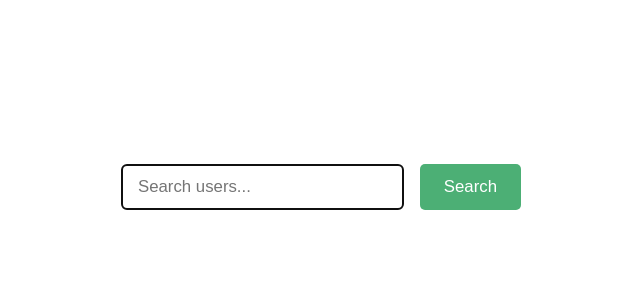
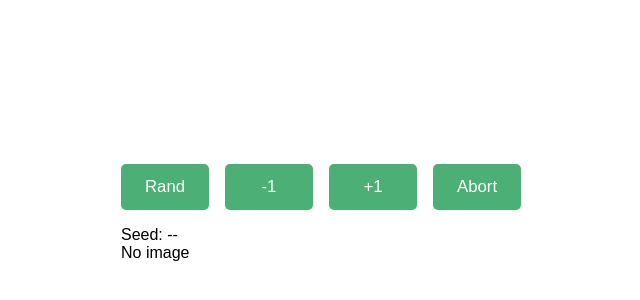
Before and after one commit to camilodelvasto/uxdeclarative, a Vue app: page /two in a window 1280 px wide. Shown: the part 36-336 px from the top of the page, without its empty margins (319-959 px from the left). Built offline with nearby package versions, Linux system fonts and the light colour scheme.

Commit message:
Add temp commit

```diff
--- a/src/App.vue
+++ b/src/App.vue
@@ -43,7 +43,7 @@ body, button, input, textarea {
   border-radius: 5px; /* Slightly rounded corners */
 }
 
-.search-button {
+.search-button, button {
   padding: 0.5rem 1.5rem;
   background-color: #4CAF75; /* Green color */
   border: none;
@@ -69,6 +69,18 @@ body, button, input, textarea {
     background-color: #3e8e41 !important;
   }
 }
+button {
+  padding: 0.5rem 0.25rem;
+}
+
+.button-bar {
+  display: flex;
+  justify-content: space-between;
+  margin-bottom: 1rem;
+}
+.fixie {
+  width: 22%;
+}
 
 .search-button:hover {
   background-color: #45a049;
--- /dev/null
+++ b/src/components/Declarative.vue
@@ -0,0 +1,100 @@
+<template>
+  <div class="container">
+    <div class="button-bar">
+      <button @click="action = generateSeed" class="fixie">Rand</button>
+      <button @click="action = decrementSeed" class="fixie">-1</button>
+      <button @click="action = incrementSeed" class="fixie">+1</button>
+      <button @click="action = abort" class="fixie">Abort</button>
+    </div>
+    <div class="results">
+      <div class="seed">Seed: {{ seed !== null ? seed : '--' }}</div>
+      <div class="image">
+        <img v-if="imageUrl" :src="imageUrl" @error="handleImageError" />
+        <div v-else class="placeholder">No image</div>
+      </div>
+    </div>
+  </div>
+</template>
+
+<script setup>
+import { computed, ref, watch } from 'vue'
+
+const seed = ref(null);
+const action = ref(null);
+
+watch(action, async (newAction) => {
+  console.log('action', newAction)
+  if (actions[newAction]) {
+    await actions[newAction]();
+  }
+  action.value = null;
+});
+
+let isAborted = false;
+let isGenerating = false;
+
+const generateSeed = async () => {
+  if (isGenerating) {
+    return;
+  }
+
+  isAborted = false;
+  isGenerating = true;
+  seed.value = 'Generating...';
+  const delay = Math.floor(Math.random() * 5000);
+  await new Promise((resolve) => setTimeout(resolve, delay));
+
+  if (!isAborted) {
+    seed.value = Math.floor(Math.random() * 1000) + 1;
+  }
+  isGenerating = false;
+};
+
+const incrementSeed = () => {
+  if (seed.value === null) {
+    generateSeed();
+  } else {
+    seed.value = (seed.value + 1) % 1001;
+  }
+};
+const decrementSeed = () => {
+  if (seed.value === null) {
+    generateSeed();
+  } else {
+    seed.value = seed.value - 1;
+    if (seed.value < 0) {
+      seed.value = 1000;
+    }
+  }
+};
+const abort = () => {
+  isAborted = true;
+  isGenerating = false;
+  seed.value = null;
+};
+
+const imageUrl = computed(() => {
+  if (seed.value !== null && !isNaN(seed.value)) {
+    return `https://picsum.photos/id/${seed.value}/400`;
+  }
+  return null;
+});
+
+const actions = {
+  generate: generateSeed,
+  increment: incrementSeed,
+  decrement: decrementSeed,
+  abort: abort
+};
+
+const handleImageError = ($event) => {
+if (seed.value !== null) {
+  console.log('Image error', $event);
+  generateSeed();
+}
+};
+
+</script>
+
+<style scoped>
+</style>
--- a/src/components/Home.vue
+++ b/src/components/Home.vue
@@ -1,9 +1,9 @@
 <template>
   <div class="home">
-    <h1>Laws of UX: Doherty threshold</h1>
+    <h1>Imperative vs declarative</h1>
     <div class="flexr">
-      <button class="search-button large" @click="goTo('/one', 400)">Standard</button>
-      <button class="search-button large" @click="goTo('/two', 50)">Improved</button>
+      <button class="search-button large" @click="goTo('/one', 50)">Imperative</button>
+      <button class="search-button large" @click="goTo('/two', 50)">Declarative</button>
     </div>
   </div>
 </template>
--- /dev/null
+++ b/src/components/Imperative.vue
@@ -0,0 +1,83 @@
+<template>
+    <div class="container">
+      <div class="button-bar">
+        <button @click="generateSeed" class="fixie">Rand</button>
+        <button @click="decrementSeed" class="fixie">-1</button>
+        <button @click="incrementSeed" class="fixie">+1</button>
+        <button @click="abort" class="fixie">Abort</button>
+      </div>
+      <div class="results">
+        <div class="seed">Seed: {{ seed !== null ? seed : '--' }}</div>
+        <div class="image">
+          <img v-if="imageUrl" :src="imageUrl" @error="handleImageError" />
+          <div v-else class="placeholder">No image</div>
+        </div>
+      </div>
+    </div>
+  </template>
+
+<script setup>
+import { computed, ref } from 'vue'
+
+const seed = ref(null);
+let isAborted = false;
+let isGenerating = false;
+
+const generateSeed = async () => {
+  if (isGenerating) {
+    return;
+  }
+
+  isAborted = false;
+  isGenerating = true;
+  seed.value = 'Generating...';
+  const delay = Math.floor(Math.random() * 5000);
+  await new Promise((resolve) => setTimeout(resolve, delay));
+
+  if (!isAborted) {
+    seed.value = Math.floor(Math.random() * 1000) + 1;
+  }
+  isGenerating = false;
+};
+
+const incrementSeed = () => {
+  if (seed.value === null) {
+    generateSeed();
+  } else {
+    seed.value = (seed.value + 1) % 1001;
+  }
+};
+const decrementSeed = () => {
+  if (seed.value === null) {
+    generateSeed();
+  } else {
+    seed.value = seed.value - 1;
+    if (seed.value < 0) {
+      seed.value = 1000;
+    }
+  }
+};
+const abort = () => {
+  isAborted = true;
+  isGenerating = false;
+  seed.value = null;
+};
+
+const imageUrl = computed(() => {
+  if (seed.value !== null && !isNaN(seed.value)) {
+    return `https://picsum.photos/id/${seed.value}/400`;
+  }
+  return null;
+});
+
+const handleImageError = ($event) => {
+  if (seed.value !== null) {
+    console.log('Image error', $event);
+    generateSeed();
+  }
+};
+
+</script>
+
+<style scoped>
+</style>
--- a/src/components/ImprovedSearchOptions.vue
+++ /dev/null
@@ -1,85 +0,0 @@
-<template>
-  <div>
-    <Transition name="fade" mode="in-out">
-      <div class="container legato" v-if="ready">
-      </div>
-    </Transition>
-    <Transition name="fade" mode="in-out">
-      <div class="container legato" v-if="ready2">
-        <div class="search-bar">
-          <input ref="input" v-model="searchTerm" placeholder="Search users..." class="search-input" @input="updateUrl" @keydown.enter="searchUsers" />
-          <button @click="searchUsers" class="search-button">Search</button>
-        </div>
-        <Transition name="fade" mode="in-out">
-          <div v-if="users && users.length && ready3">
-            <ul>
-              <li v-for="user in users" :key="user.id">
-                <h3>{{ user.name }}</h3>
-                <p><strong>Email:</strong> {{ user.email }}</p>
-                <p><strong>Address:</strong> {{ user.address.street }}, {{ user.address.city }}</p>
-                <p><strong>Company:</strong> {{ user.company.name }}</p>
-              </li>
-            </ul>
-          </div>
-        </Transition>
-      </div>
-    </Transition>
-  </div>
-</template>
-
-<script>
-import axios from 'axios';
-
-export default {
-  data() {
-    return {
-      searchTerm: this.$route.params.term || '',
-      users: [],
-      ready: false,
-      ready2: false,
-      ready3: false
-    };
-  },
-  methods: {
-    async searchUsers() {
-      if(!this.$route.path.endsWith('/results')) {
-        this.$router.push(`/two/${this.searchTerm}/results`);
-      }
-      const response = await axios.get(`https://jsonplaceholder.typicode.com/users?username=${this.searchTerm}`);
-      this.users = response.data;
-    },
-    updateUrl() {
-      this.users = [];
-      this.$router.replace(`/two/${this.searchTerm}`);
-    }
-  },
-  watch: {
-    $route(to, from) {
-      if (to.path.endsWith('/results')) {
-        this.searchUsers();
-      } else if (!to.path.endsWith('/results')) {
-        this.users = [];
-      }
-    }
-  },
-  async mounted() {
-    if (this.$route.path.endsWith('/results')) {
-      this.searchUsers();
-    }
-    setTimeout(() => {
-      this.ready = true;
-    }, 10)
-    setTimeout(async () => {
-      this.ready2 = true;
-      await this.$nextTick()
-      this.$refs.input.focus();
-    }, 200)
-    setTimeout(() => {
-      this.ready3 = true;
-    }, 900)
-  }
-}
-</script>
-
-<style lang="scss" scoped>
-</style>
--- a/src/components/StandardSearch.vue
+++ /dev/null
@@ -1,36 +0,0 @@
-<template>
-    <div class="container">
-      <div class="search-bar">
-        <input v-model="searchTerm" placeholder="Search users..." class="search-input" @keyup.enter="searchUsers" />
-        <button @click="searchUsers" class="search-button">Search</button>
-      </div>
-      <div v-if="users.length">
-        <ul>
-          <li v-for="user in users" :key="user.id">
-            <h3>{{ user.name }}</h3>
-            <p><strong>Email:</strong> {{ user.email }}</p>
-            <p><strong>Address:</strong> {{ user.address.street }}, {{ user.address.city }}</p>
-            <p><strong>Company:</strong> {{ user.company.name }}</p>
-          </li>
-        </ul>
-      </div>
-    </div>
-  </template>
-
-  <script setup>
-  import { ref } from 'vue'
-  import axios from 'axios'
-
-  const searchTerm = ref('')
-  const users = ref([])
-
-  const searchUsers = async () => {
-    setTimeout(async () => {
-      const response = await axios.get(`https://jsonplaceholder.typicode.com/users?username=${searchTerm.value}`)
-      users.value = response.data
-    }, 400)
-  }
-  </script>
-
-  <style scoped>
-  </style>
--- a/src/router.js
+++ b/src/router.js
@@ -1,7 +1,7 @@
 import { createRouter, createWebHistory } from 'vue-router'
 import Home from '@/components/Home.vue'
-import StandardSearch from '@/components/StandardSearch.vue'
-import ImprovedSearch from '@/components/ImprovedSearchOptions.vue'
+import Imperative from '@/components/Imperative.vue'
+import Declarative from '@/components/Declarative.vue'
 
 const routes = [
   {
@@ -13,24 +13,21 @@ const routes = [
   },
   {
     path: '/one',
-    component: StandardSearch,
-    meta: {
-      transition: 'none'
-    }
+    component: Imperative,
   },
   {
     path: '/two',
-    component: ImprovedSearch,
+    component: Declarative,
     props: true
   },
   {
     path: '/two/:term',
-    component: ImprovedSearch,
+    component: Declarative,
     props: true
   },
   {
     path: '/two/:term/results',
-    component: ImprovedSearch,
+    component: Declarative,
     props: true
   }
 ]
```
Also changed, not shown: src/components/xDeclarative.vue (renamed from src/components/ImprovedSearch.vue).
